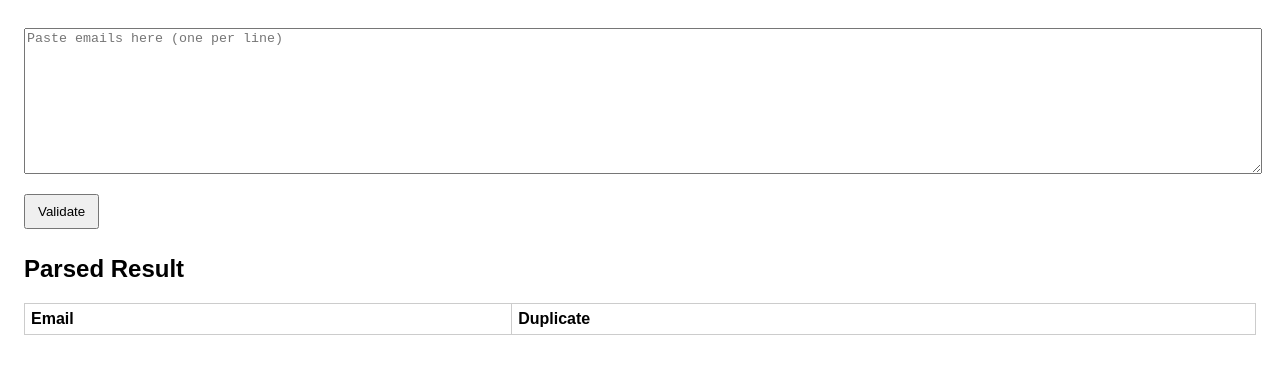
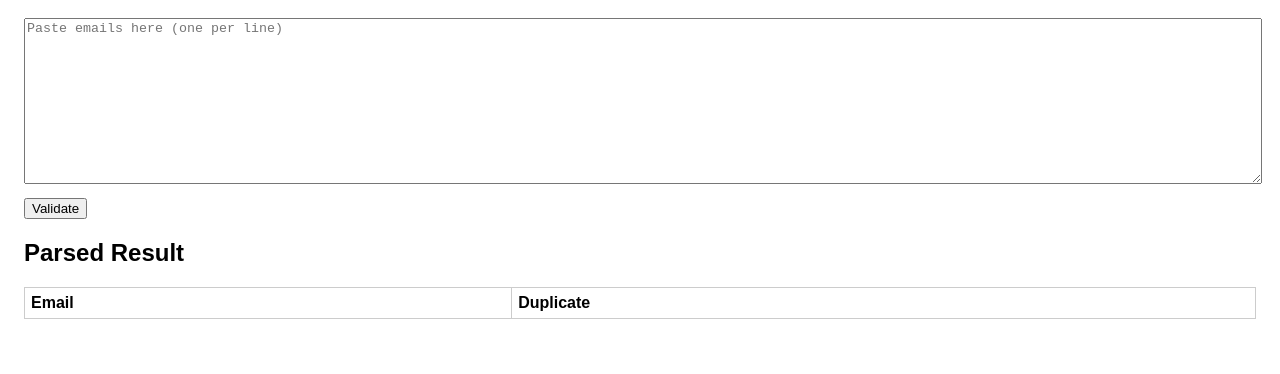
Before and after one commit to Kernspalter1/Email-Validator-chat-gpt, a plain HTML site: page assets/index.html in a window 1280 px wide. Shown: the part 64-438 px from the top of the page. Drawn offline with Linux system fonts and the light colour scheme.

Commit message:
Update styles.css

```diff
--- a/assets/styles.css
+++ b/assets/styles.css
@@ -1,5 +1,22 @@
-body { font-family: Arial, sans-serif; margin: 24px; }
-textarea { width: 100%; height: 140px; margin: 10px 0; }
-table { width: 100%; border-collapse: collapse; margin-top: 8px; }
-th, td { border: 1px solid #ccc; padding: 6px; text-align: left; }
-button, select { margin: 6px 6px 6px 0; padding: 8px 12px; }
+body {
+  font-family: Arial, sans-serif;
+  margin: 24px;
+}
+
+textarea {
+  width: 100%;
+  height: 160px;
+  margin-bottom: 10px;
+}
+
+table {
+  width: 100%;
+  border-collapse: collapse;
+  margin-top: 10px;
+}
+
+th, td {
+  border: 1px solid #ccc;
+  padding: 6px;
+  text-align: left;
+}
```
